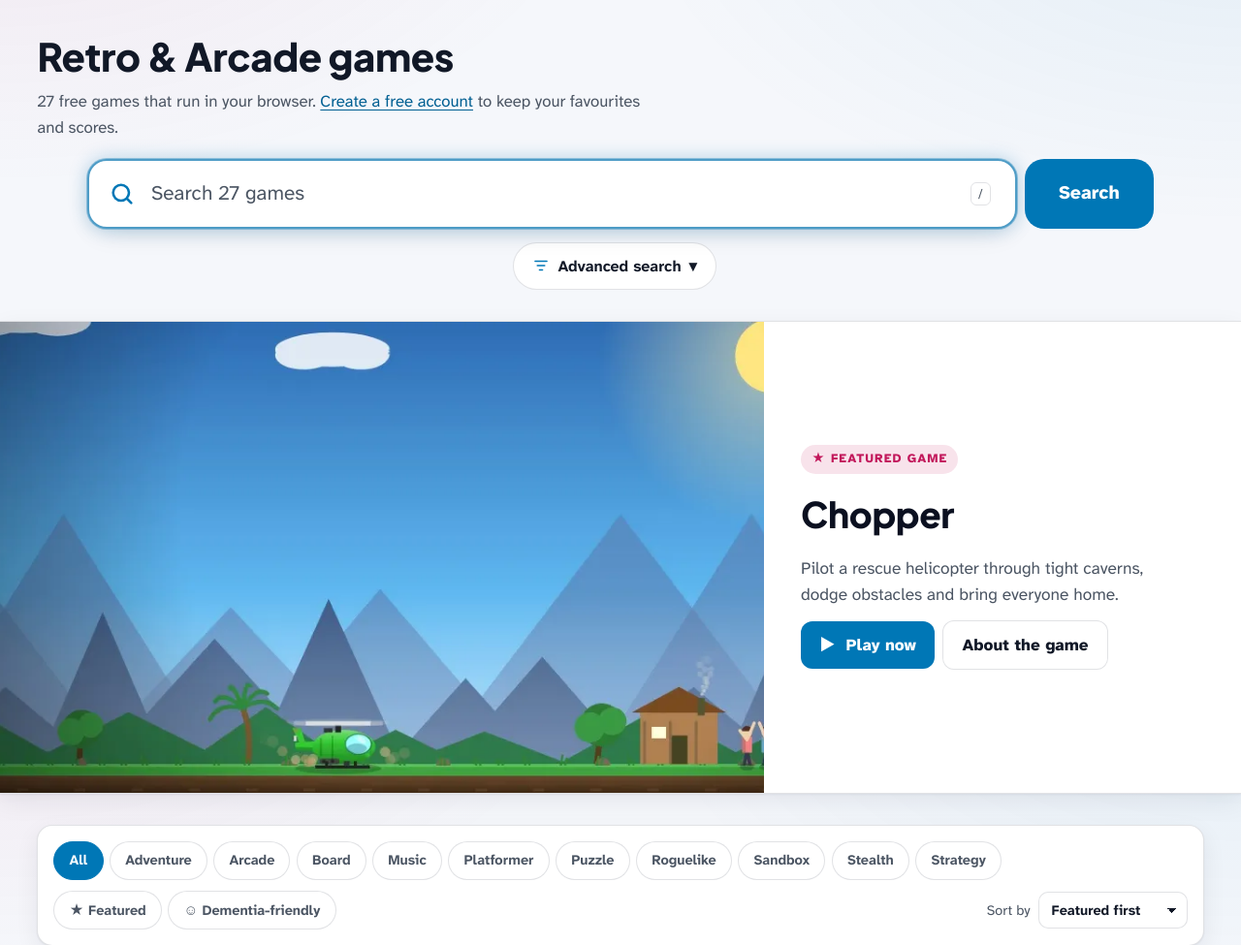
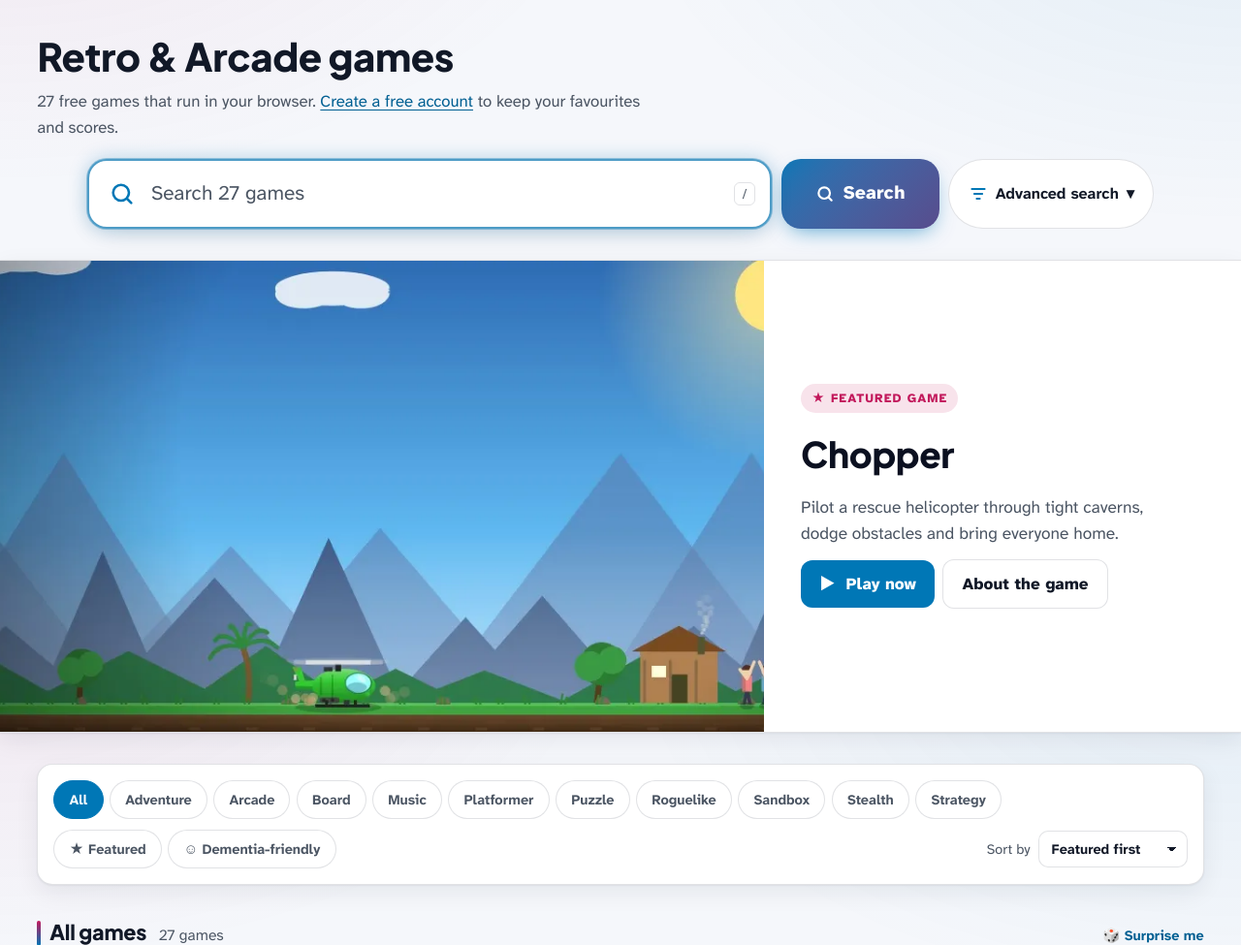
Before and after one commit to nikniq/nq-website, a Laravel app: page /auth/ in a window 1280 px wide. Shown: the part 77-1052 px from the top of the page at 97% size. Run offline with Laravel 12, Linux system fonts and the light colour scheme; data comes from the database, SQL or seed files in the repository; data that the repository does not hold is empty.

Commit message:
Search: Advanced search sits beside a bolder Search button; options open as a dropdown panel
Co-Authored-By: Claude Opus 5.5 <noreply@anthropic.com>

```diff
--- a/public_html/css/site.css
+++ b/public_html/css/site.css
@@ -722,3 +722,33 @@ html, body { overflow-x:clip; }
     0 0 42px 12px color-mix(in srgb, var(--accent-2) 45%, transparent),
     0 0 80px 20px color-mix(in srgb, var(--accent) 30%, transparent);
 }
+
+/* ===== Search row: field, Search button, Advanced search side by side ===== */
+.searchbar { flex-wrap:nowrap; gap:.6rem; }
+.search-field { position:relative; flex:1; min-width:0; display:flex; align-items:center; }
+.search-field input { width:100%; }
+.searchbar .search-field kbd { right:1.1rem; }
+.searchbar .search-go svg, .searchbar .adv-toggle svg { position:static; left:auto; width:20px; height:20px; }
+.searchbar .search-go { display:inline-flex; align-items:center; gap:.55rem; font-weight:800; letter-spacing:.01em;
+  background:linear-gradient(135deg, var(--accent-2), color-mix(in srgb, var(--accent-2) 55%, var(--accent)));
+  color:#fff; border:0; box-shadow:0 8px 22px -8px color-mix(in srgb, var(--accent-2) 70%, transparent);
+  transition:transform .15s ease, box-shadow .2s ease, filter .2s ease; }
+.searchbar .search-go svg { color:#fff; }
+.searchbar .search-go:hover, .searchbar .search-go:focus-visible { transform:translateY(-1px); filter:brightness(1.08);
+  box-shadow:0 0 0 3px color-mix(in srgb, var(--accent-2) 30%, transparent), 0 0 26px 4px color-mix(in srgb, var(--accent-2) 45%, transparent); }
+.searchbar .search-go:active { transform:translateY(1px); }
+.searchbar .adv-search { margin:0; display:block; flex:0 0 auto; }
+.searchbar .adv-toggle { height:64px; border-radius:18px; padding:0 1.2rem; white-space:nowrap; background:var(--panel); font-weight:700; }
+.searchbar .adv-body { position:absolute; left:0; right:0; top:calc(100% + .6rem); z-index:40; margin:0; box-shadow:0 24px 50px -18px var(--shadow); border-color:color-mix(in srgb, var(--accent-2) 40%, var(--line)); }
+.adv-row { margin-top:.8rem; }
+.adv-row .adv-active { display:inline-flex; order:0; }
+@media (min-width:1024px) { .searchbar .adv-toggle { height:72px; border-radius:20px; } }
+@media (max-width:640px) {
+  .searchbar { flex-wrap:wrap; }
+  .search-field { flex-basis:100%; }
+  .searchbar .search-go, .searchbar .adv-search { flex:1 1 0; }
+  .searchbar .search-go { justify-content:center; }
+  .searchbar .adv-toggle { width:100%; justify-content:center; height:48px; border-radius:14px; }
+  .searchbar .adv-body { top:calc(100% + .4rem); }
+}
+@media (max-width:640px) { .searchbar .search-go { height:48px; border-radius:14px; } }
--- a/resources/views/games/index.blade.php
+++ b/resources/views/games/index.blade.php
@@ -20,20 +20,16 @@
     </div>
 
     <form class="search-wrap" method="get" action="{{ route('games.index') }}" role="search">
+        @php($advCount = ($filters['in'] ? 1 : 0) + ($filters['match'] ? 1 : 0))
         <div class="searchbar">
+            <span class="search-field">
             <svg aria-hidden="true" width="24" height="24" viewBox="0 0 24 24" fill="none" stroke="currentColor" stroke-width="2.2" stroke-linecap="round"><circle cx="11" cy="11" r="7"/><path d="m20 20-3.5-3.5"/></svg>
             <input type="search" name="q" value="{{ $query }}" placeholder="{{ __('Search :count games', ['count' => \App\Models\Game::enabled()->count()]) }}" aria-label="{{ __('Search games') }}"
                    role="combobox" aria-autocomplete="list" aria-expanded="false" aria-controls="search-suggest" autocomplete="off">
             <kbd class="hide-sm" aria-hidden="true">/</kbd>
-            <button class="btn" type="submit">{{ __('Search') }}</button>
-            <ul class="suggest" id="search-suggest" data-src="{{ route('games.suggest', ['lang' => app()->getLocale()]) }}" role="listbox" aria-label="{{ __('Suggestions') }}" hidden></ul>
-        </div>
-        @foreach(['genre', 'featured', 'dementia', 'favourites', 'sort'] as $keep)
-            @if(!empty($filters[$keep]))<input type="hidden" name="{{ $keep }}" value="{{ $filters[$keep] === true ? 1 : $filters[$keep] }}">@endif
-        @endforeach
-        @php($advCount = ($filters['in'] ? 1 : 0) + ($filters['match'] ? 1 : 0))
-        <div class="adv-row">
-        <details class="adv-search" @if($filters['in'] || $filters['match']) open @endif>
+            </span>
+            <button class="btn search-go" type="submit"><svg aria-hidden="true" width="20" height="20" viewBox="0 0 24 24" fill="none" stroke="currentColor" stroke-width="2.6" stroke-linecap="round"><circle cx="11" cy="11" r="7"/><path d="m20 20-3.5-3.5"/></svg><span>{{ __('Search') }}</span></button>
+            <details class="adv-search">
                 <summary class="btn ghost adv-toggle">
                     <svg aria-hidden="true" width="18" height="18" viewBox="0 0 24 24" fill="none" stroke="currentColor" stroke-width="2.2" stroke-linecap="round"><path d="M4 6h16M7 12h10M10 18h4"/></svg>
                     {{ __('Advanced search') }}
@@ -63,13 +59,19 @@
                     </div>
                 </div>
             </details>
+            <ul class="suggest" id="search-suggest" data-src="{{ route('games.suggest', ['lang' => app()->getLocale()]) }}" role="listbox" aria-label="{{ __('Suggestions') }}" hidden></ul>
+        </div>
+        @foreach(['genre', 'featured', 'dementia', 'favourites', 'sort'] as $keep)
+            @if(!empty($filters[$keep]))<input type="hidden" name="{{ $keep }}" value="{{ $filters[$keep] === true ? 1 : $filters[$keep] }}">@endif
+        @endforeach
         @if($advCount)
+        <div class="adv-row">
             <span class="adv-active">
                 @if($filters['in'] === 'name')<span class="chip on">{{ __('Names only') }}</span>@endif
                 @if($filters['match'] === 'any')<span class="chip on">{{ __('Any word') }}</span>@endif
             </span>
+        </div>
         @endif
-        </div>
     </form>
 
     @if($spotlight)
```
Lines whose indentation alone changed are shown as unchanged.
